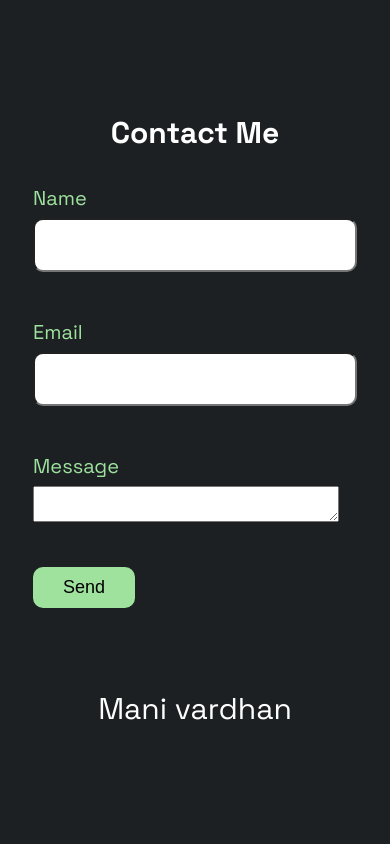
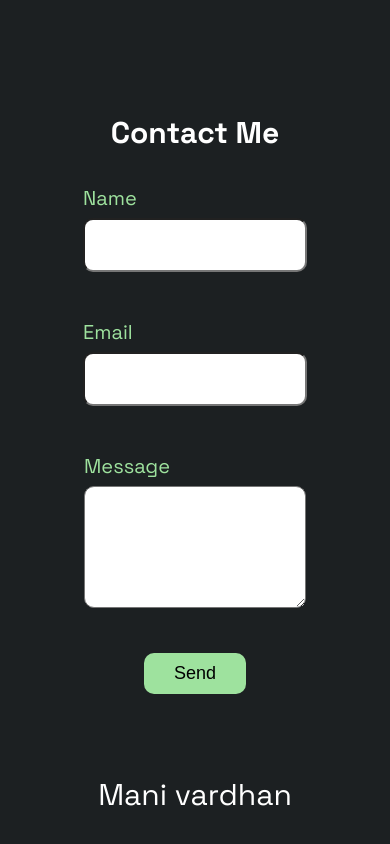
Before and after one commit to Manivardhan12356/ultimate_pro, a React (Create React App) app: page / in a window 390 px wide. Shown: the part 4617-5461 px from the top of the page. Before the commit the page ends 5427 px from the top, so only its background shows below. Built offline with nearby package versions, Linux system fonts and the light colour scheme.

Commit message:
added projects and made some changes in contact page

```diff
--- a/src/components/contact/contact.css
+++ b/src/components/contact/contact.css
@@ -29,6 +29,7 @@
    display: flex;
    flex-direction: column;
    gap: 40px;
+   align-items: center;
 }
 
 .form_inputs label {
@@ -37,7 +38,15 @@
    color: rgb(158, 226, 158);
 }
 
-cccccccccc .form_inputs textarea {
+.form_inputs input {
+   height: 30px;
+   width: 500px;
+   border-radius: 10px;
+   outline: none;
+   padding: 10px;
+}
+
+.form_inputs textarea {
    width: 500px;
    height: 100px;
    border-radius: 10px;
@@ -84,3 +93,23 @@ cccccccccc .form_inputs textarea {
 }
 
 }
+@media (max-width: 390px) {
+   .contact_heading {
+      font-size: 30px;
+      line-height: 40px;
+   }
+
+   .form_inputs textarea {
+   width: 200px;
+
+}
+
+.form_inputs input {
+   height: 30px;
+   width: 200px;
+   border-radius: 10px;
+   outline: none;
+   padding: 10px;
+}
+
+}
```
Lines whose indentation alone changed are shown as unchanged.
